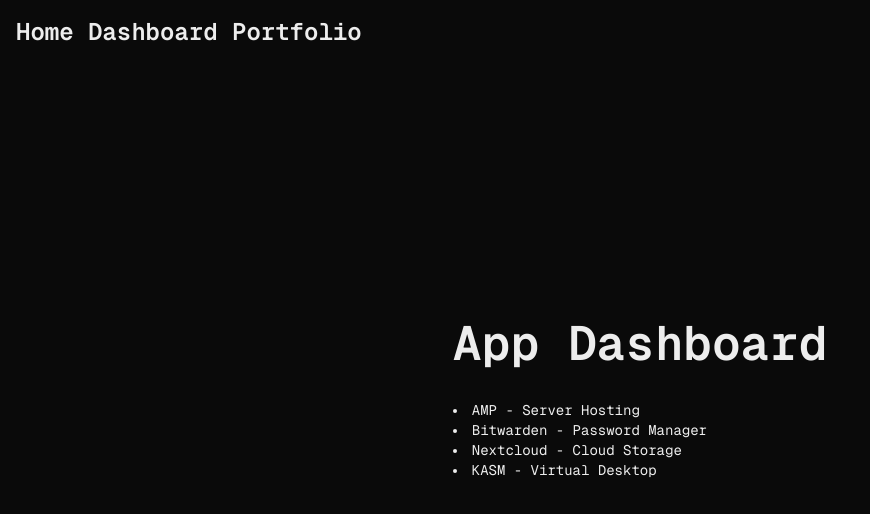
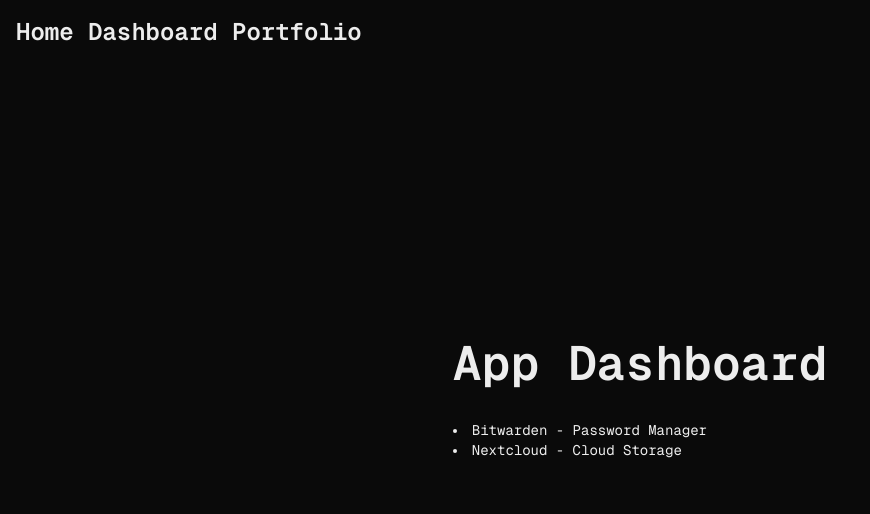
Before and after one commit to Aldoraz/romide.com, a Next.js app: page /dashboard in a window 1280 px wide. Shown: the top 514 px of the page, without its empty margins (0-870 px from the left). Built offline with nearby package versions, Linux system fonts and the light colour scheme.

Commit message:
Deleted unused Apps

```diff
--- a/app/dashboard/page.tsx
+++ b/app/dashboard/page.tsx
@@ -4,10 +4,8 @@
       <main className="flex flex-col gap-8 row-start-2 items-center sm:items-start">
         <h1 className="text-4xl sm:text-5xl font-bold text-center sm:text-center font-[family-name:var(--font-geist-mono)]">App Dashboard</h1>
         <ul className="list-inside list-disc text-sm text-center sm:text-left font-[family-name:var(--font-geist-mono)]">
-          <li><a href="https://amp.romide.com">AMP - Server Hosting</a></li>
           <li><a href="https://bitwarden.romide.com">Bitwarden - Password Manager</a></li>
           <li><a href="https://nextcloud.romide.com">Nextcloud - Cloud Storage</a></li>
-          <li><a href="https://kasm.romide.com">KASM - Virtual Desktop</a></li>
         </ul>
       </main>
     </div>
```
